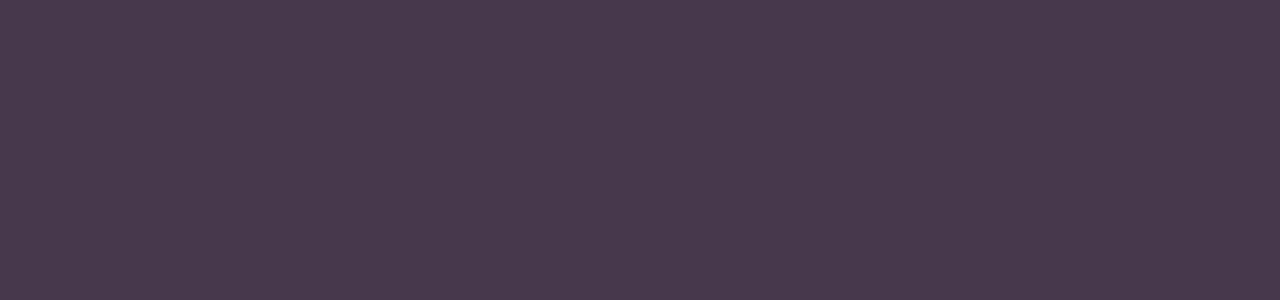
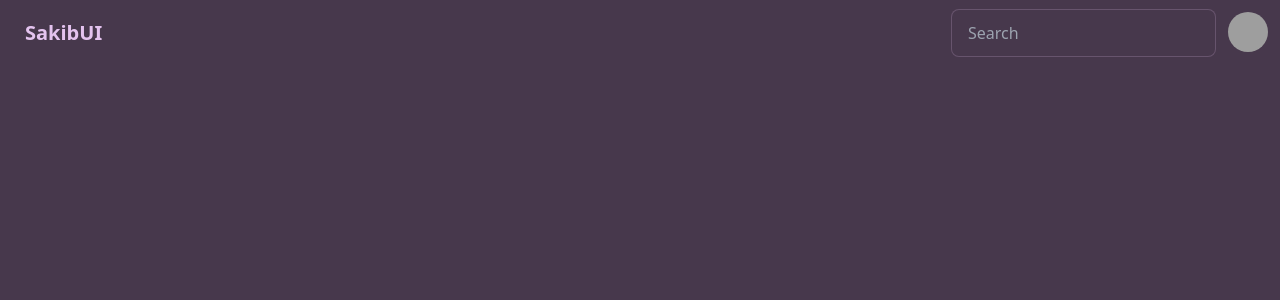
Before and after one commit to sakibmahbub/SPA-With-LocalStorage, a React (Vite) app: page / in a window 1280 px wide. Shown: the top 300 px of the page. Built offline with nearby package versions, Linux system fonts and the light colour scheme; grey boxes are pictures that could not be loaded.

Commit message:
added header

```diff
--- a/src/App.jsx
+++ b/src/App.jsx
@@ -1,7 +1,14 @@
 import React from "react";
+import Header from "./components/Header/Header";
 
 const App = () => {
-  return <div></div>;
+  return (
+    <div>
+      <div>
+        <Header></Header>
+      </div>
+    </div>
+  );
 };
 
 export default App;
--- /dev/null
+++ b/src/components/Header/Header.jsx
@@ -0,0 +1,48 @@
+import React from "react";
+
+const Header = () => {
+  return (
+    <div>
+      <div className="navbar bg-base-100">
+        <div className="flex-1">
+          <a className="btn btn-ghost normal-case text-xl">SakibUI</a>
+        </div>
+        <div className="flex-none gap-2">
+          <div className="form-control">
+            <input
+              type="text"
+              placeholder="Search"
+              className="input input-bordered"
+            />
+          </div>
+          <div className="dropdown dropdown-end">
+            <label tabIndex={0} className="btn btn-ghost btn-circle avatar">
+              <div className="w-10 rounded-full">
+                <img src="/images/stock/photo-1534528741775-53994a69daeb.jpg" />
+              </div>
+            </label>
+            <ul
+              tabIndex={0}
+              className="mt-3 p-2 shadow menu menu-compact dropdown-content bg-base-100 rounded-box w-52"
+            >
+              <li>
+                <a className="justify-between">
+                  Profile
+                  <span className="badge">New</span>
+                </a>
+              </li>
+              <li>
+                <a>Settings</a>
+              </li>
+              <li>
+                <a>Logout</a>
+              </li>
+            </ul>
+          </div>
+        </div>
+      </div>
+    </div>
+  );
+};
+
+export default Header;
--- /dev/null
+++ b/src/components/Home/Home.jsx
@@ -0,0 +1,7 @@
+import React from "react";
+
+const Home = () => {
+  return <div></div>;
+};
+
+export default Home;
--- /dev/null
+++ b/src/components/SideCart/SideCart.jsx
@@ -0,0 +1,11 @@
+import React from 'react';
+
+const SideCart = () => {
+    return (
+        <div>
+
+        </div>
+    );
+};
+
+export default SideCart;
```
